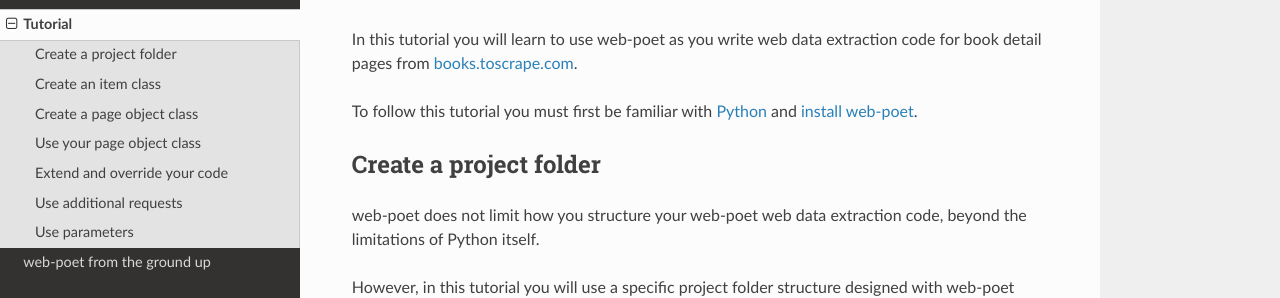
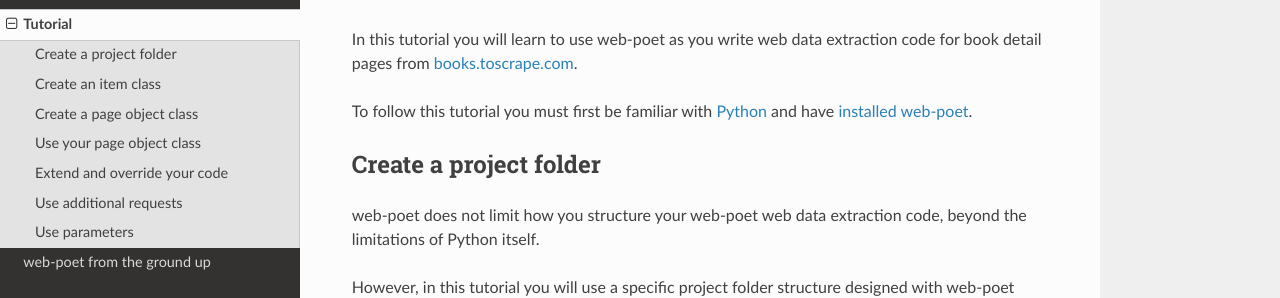
Before and after one commit to scrapinghub/web-poet, a Sphinx documentation site: the page built from docs/intro/tutorial.rst, in a window 1280 px wide and 900 px high. Shown: the part 132-430 px from the top of the window. Built offline with Sphinx 7.4.7 and the Read the Docs theme 2.0.0, drawn with Linux system fonts in a browser that asks for light colours.

Commit message:
Fix verb tense: install → have installed

```diff
--- a/docs/intro/tutorial.rst
+++ b/docs/intro/tutorial.rst
@@ -10,8 +10,8 @@ extraction code for book detail pages from `books.toscrape.com`_.
 
 .. _books.toscrape.com: http://books.toscrape.com/
 
-To follow this tutorial you must first be familiar with Python_ and
-:ref:`install web-poet <install>`.
+To follow this tutorial you must first be familiar with Python_ and have
+:ref:`installed web-poet <install>`.
 
 .. _Python: https://docs.python.org/
 
```
